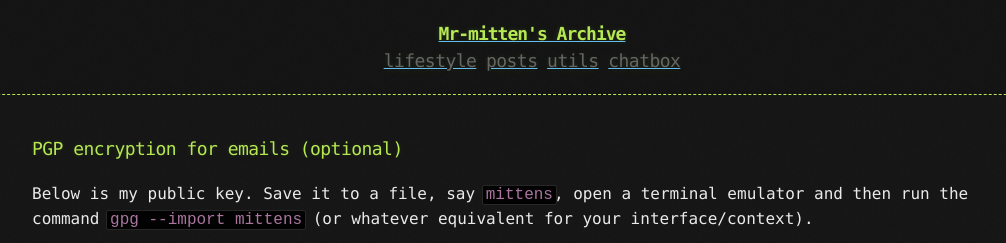
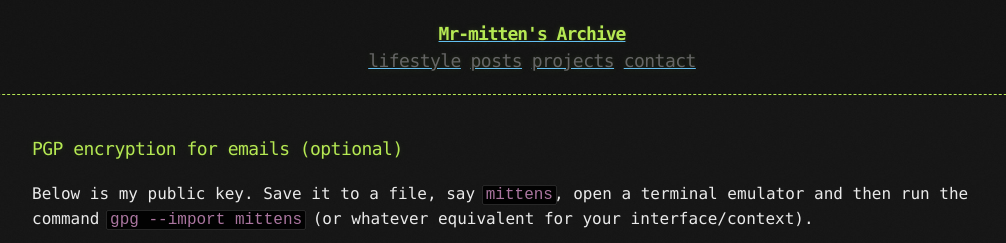
Before and after one commit to zoulx32/mr-mittens.oldweb, a Jekyll site: the page built from contact.md, in a window 1280 px wide. Shown: the top 243 px of the page, without its empty margins (108-1114 px from the left). Built offline with Jekyll 4.4.1, drawn with Linux system fonts in a browser that asks for light colours.

Commit message:
headers-changed (layout)

```diff
--- a/_includes/links.html
+++ b/_includes/links.html
@@ -1,4 +1,4 @@
 <a href="{{ "/lifestyle" | prepend: site.baseurl | replace: '//', '/' }}"><h2 class="header-link">lifestyle</h2></a>
 <a href="{{ "/posts" | prepend: site.baseurl | replace: '//', '/' }}"><h2 class="header-link">posts</h2></a>
-<a href="{{ "/utils" | prepend: site.baseurl | replace: '//', '/' }}"><h2 class="header-link">utils</h2></a>
-<a href="{{ "/chatbox" | prepend: site.baseurl | replace: '//', '/' }}"><h2 class="header-link">chatbox</h2></a>
+<a href="{{ "/projects" | prepend: site.baseurl | replace: '//', '/' }}"><h2 class="header-link">projects</h2></a>
+<a href="{{ "/contact" | prepend: site.baseurl | replace: '//', '/' }}"><h2 class="header-link">contact</h2></a>
--- a/chatbox.md
+++ b/contact.md
@@ -1,6 +1,6 @@
 ---
 layout: page
-title: chatbox | mittens
+title: contact | mittens
 ---
 
 ### PGP encryption for emails (optional)
@@ -9,7 +9,7 @@ Below is my public key. Save it to a file, say `mittens`, open a terminal emulat
 
 <details>
   <summary>
-    <a href="mittens28.req3f@aleeas.com">pgp-keys 🔑</a>
+    <a href="mailto:mittens28.req3f@aleeas.com">pgp-keys 🔑</a>
 
   </summary>
   <pre>
```
Also changed, not shown: projects.md (renamed from utils.md).
